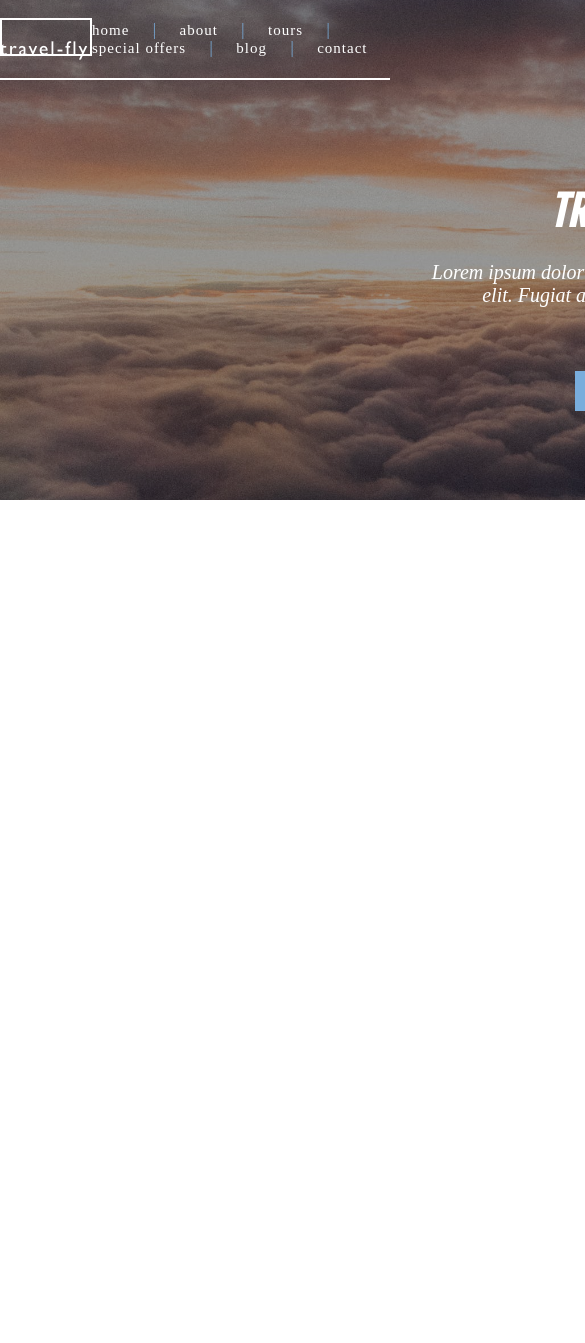
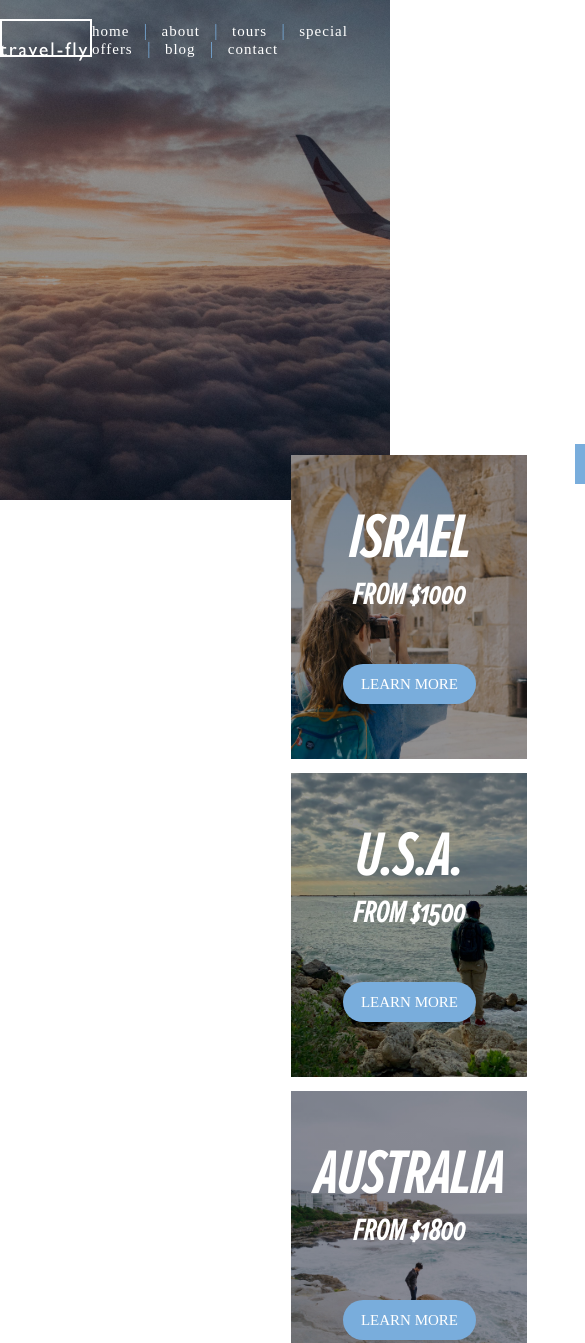
Before and after one commit to n215-sranegar/homework-seven, a website: page index.html in a window 390 px wide. Shown: the top 1343 px of the page, 585 px wide, since content can reach past the window. Before the commit the page ends 844 px from the top, so only its background shows below. Drawn offline with Linux system fonts and the light colour scheme; a web font is replaced by a local one.

Commit message:
Adding media queries to nav and tours

```diff
--- a/index.html
+++ b/index.html
@@ -43,5 +43,23 @@
         </p>
         <button>Read More</button>
       </header>
+      <!-- tours -->
+      <div class="tours">
+        <div class="box left">
+          <h2>Israel</h2>
+          <h3>From $1000</h3>
+          <button>Learn More</button>
+        </div>
+        <div class="box middle">
+          <h2>U.S.A.</h2>
+          <h3>From $1500</h3>
+          <button>Learn More</button>
+        </div>
+        <div class="box right">
+          <h2>Australia</h2>
+          <h3>From $1800</h3>
+          <button>Learn More</button>
+        </div>
+      </div>
 </body>
 </html>
--- a/scss/home/header.scss
+++ b/scss/home/header.scss
@@ -1,5 +1,5 @@
 header {
-    width: $banner-footer-width;
+    width: 100%;
     height: 500px;
     background-image: linear-gradient(
         rgba($site-black, 0.4),
@@ -46,3 +46,9 @@ header {
       cursor: pointer;
     }
   }
+
+@media screen and (max-width: 800px) {
+    .header {
+
+    }
+}
--- /dev/null
+++ b/scss/home/tours.scss
@@ -0,0 +1,93 @@
+.tours {
+    width: 818px;
+    height: 304px;
+    // background-color: rgb(211, 200, 198);
+    margin: $center;
+    margin-top: -45px;
+    margin-bottom: 50px;
+    display: flex;
+    justify-content: space-between;
+    align-items: center;
+
+    .box {
+      height: 304px;
+      width: 236px;
+      background-color: rgb(218, 218, 218);
+    }
+
+    .left {
+      background-image: linear-gradient(
+          rgba($site-black, 0.4),
+          rgba($site-black, 0.4)
+        ),
+        url(../images/tour/tour-01.jpg);
+      background-size: cover;
+      background-position: center;
+      background-repeat: no-repeat;
+    }
+
+    .middle {
+      background-image: linear-gradient(
+          rgba($site-black, 0.4),
+          rgba($site-black, 0.4)
+        ),
+        url(../images/tour/tour-02.jpg);
+      background-size: cover;
+      background-position: center;
+      background-repeat: no-repeat;
+    }
+
+    .right {
+      background-image: linear-gradient(
+          rgba($site-black, 0.4),
+          rgba($site-black, 0.4)
+        ),
+        url(../images/tour/tour-03.jpg);
+      background-size: cover;
+      background-position: center;
+      background-repeat: no-repeat;
+    }
+
+    h2 {
+      text-align: center;
+      font-family: ProximaNova;
+      color: $site-white;
+      font-size: 60px;
+      text-transform: uppercase;
+      padding-top: 47px;
+    }
+
+    h3 {
+      text-align: center;
+      font-family: ProximaNova;
+      color: $site-white;
+      font-size: 30px;
+      text-transform: uppercase;
+      margin-top: -15px;
+    }
+
+    button {
+      width: 133px;
+      height: 40px;
+      background-color: $site-blue;
+      border: none;
+      border-radius: 20px;
+      color: $site-white;
+      font-family: GillSans;
+      font-size: 15px;
+      text-transform: uppercase;
+      margin: 35px 52px;
+    }
+
+    button:hover {
+      cursor: pointer;
+    }
+  }
+
+
+@media screen and (max-width: 800px) {
+    .tours {
+      flex-direction: column;
+      min-height: 940px;
+    }
+}
--- a/scss/nav/nav.scss
+++ b/scss/nav/nav.scss
@@ -1,12 +1,12 @@
 nav {
-    max-width: $site-width;
+    max-width: 980px;
     height: 80px;
     // background-color: rgb(0, 0, 0);
     margin: 0 auto;
     display: flex;
     justify-content: space-between;
     align-items: center;
-    border-bottom: 2px solid $site-white;
+    border-bottom: 2px solid 980px;
     position: relative;
     z-index: 99;
 
@@ -33,3 +33,16 @@ nav {
         }
     }
 }
+
+@media screen and (max-width: 800px) {
+    nav {
+
+        .links {
+            margin: 0 auto;
+            span {
+                    margin: 0 10.5px;
+             }
+         }
+
+    }
+}
--- a/scss/styles.scss
+++ b/scss/styles.scss
@@ -2,3 +2,4 @@
 @import "variables.scss";
 @import "nav/nav.scss";
 @import "home/header.scss";
+@import "home/tours.scss";
```
Also changed, not shown: css/styles.css, 1 other file.
